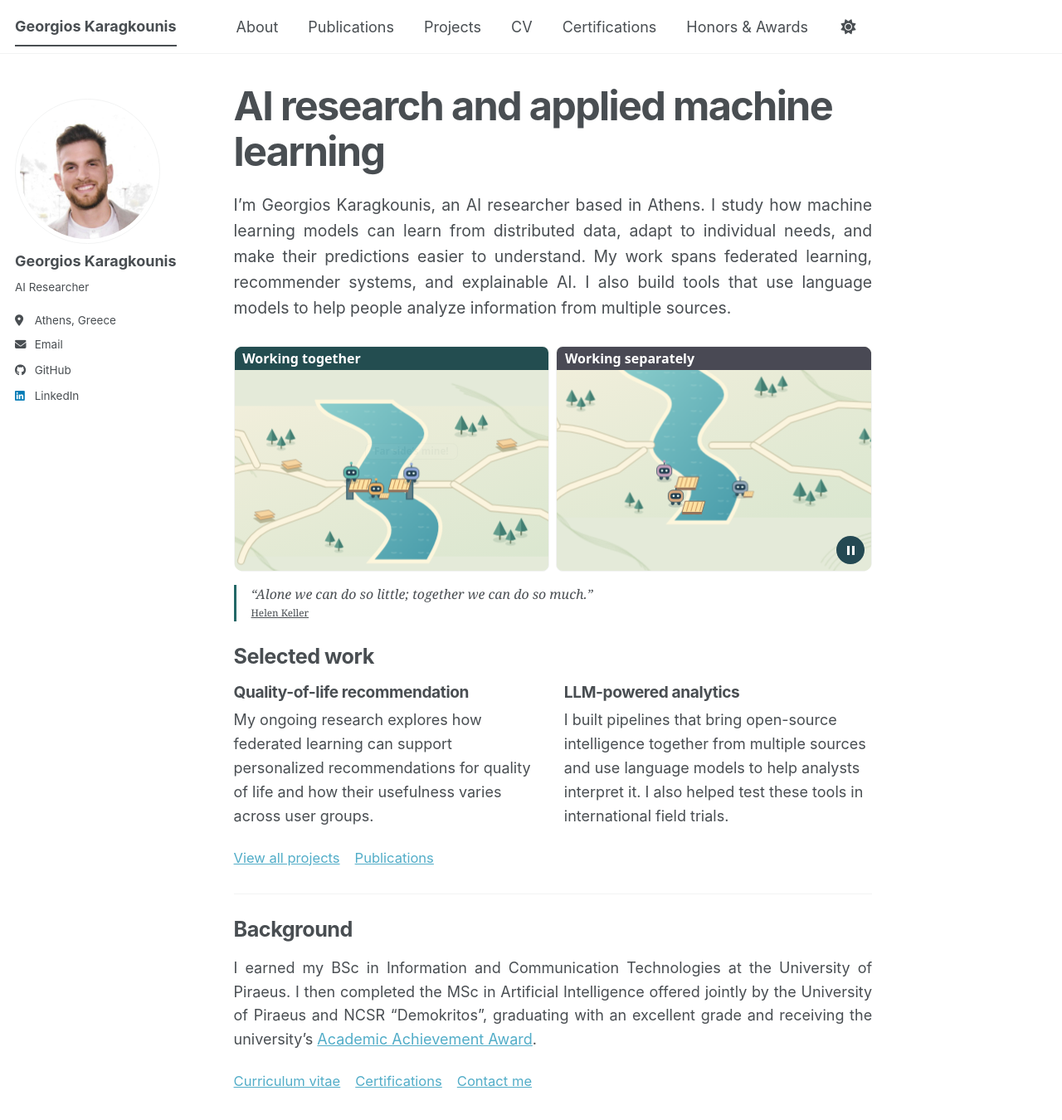
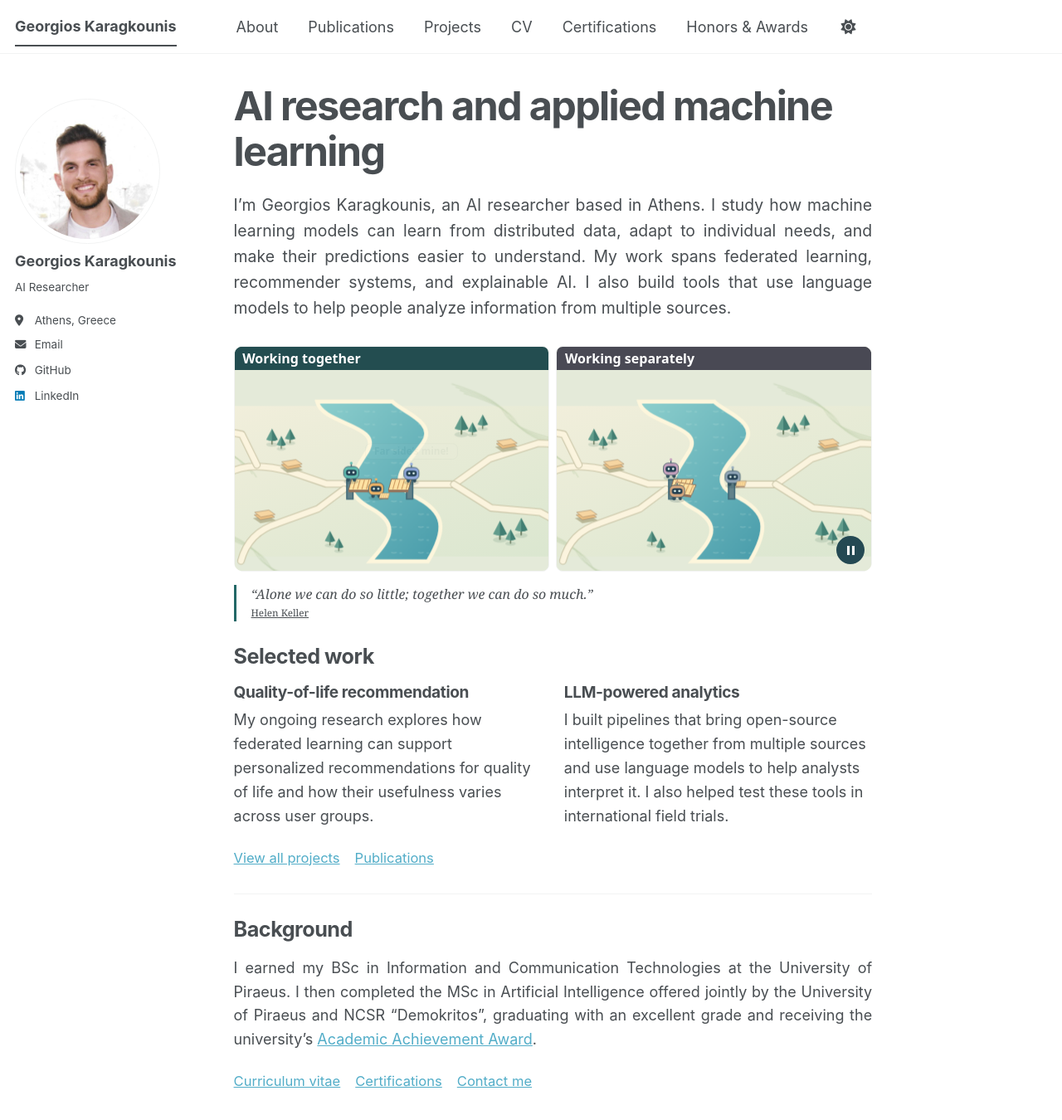
Before and after one commit to georgekaragounis/gkaragounis.github.io, a Jekyll site: the page built from _pages/about.md, in a window 1280 px wide and 1400 px high. Shown: the top 1350 px of the window at 83% size. Built offline with Jekyll 4.4.1, drawn with Linux system fonts in a browser that asks for light colours; a script bundle is joined from its source files by our own code; a style sheet for code colours, icons or effects is not loaded.

Commit message:
Compare both bridge teams at the same crossing and starting positions

```diff
--- a/_includes/agent-bridge.html
+++ b/_includes/agent-bridge.html
@@ -62,10 +62,12 @@
 </g>
 </defs>
 <use href="#bridge-terrain"/>
+<g id="bridge-site">
 <g transform="translate(267 139)"><path d="m-25 0 35-5 17 11-35 6Z" fill="#b9b797"/><path d="m-22-7 32-5 14 10-32 6Z" fill="#edc184" stroke="#987958"/><path d="m-21-13 32-5 14 10-32 6Z" fill="#f6d5a1" stroke="#987958"/></g>
 <g transform="translate(206 253)"><path d="m-25 0 35-5 17 11-35 6Z" fill="#b9b797"/><path d="m-22-7 32-5 14 10-32 6Z" fill="#edc184" stroke="#987958"/><path d="m-21-13 32-5 14 10-32 6Z" fill="#f6d5a1" stroke="#987958"/></g>
 <g transform="translate(753 92)"><path d="m-25 0 35-5 17 11-35 6Z" fill="#b9b797"/><path d="m-22-7 32-5 14 10-32 6Z" fill="#edc184" stroke="#987958"/><path d="m-21-13 32-5 14 10-32 6Z" fill="#f6d5a1" stroke="#987958"/></g>
 <g stroke="#416978" stroke-width="3" fill="#63828a"><path d="M393 166h14v44h-14Zm135 0h14v44h-14Z"/></g>
+</g>
 <g transform="translate(404 165)"><use class="bridge-part bridge-west" href="#span"/><g transform="translate(45)"><use class="bridge-part bridge-middle" href="#span"/></g><g transform="translate(90)"><use class="bridge-part bridge-east" href="#span"/></g></g>
 <g class="bridge-agent scout" color="#60bdb1"><use href="#agent"/><g class="bridge-cargo"><use href="#span" transform="translate(10 -7) scale(.46)"/></g><g class="bridge-speech" aria-hidden="true"><rect x="-90" y="-84" width="180" height="35" rx="11"/><path d="M-7-50 0-42 7-50"/><text x="0" y="-59" text-anchor="middle">I’ll start here!</text></g></g>
 <g class="bridge-agent maker" color="#f0b467"><use href="#agent"/><g class="bridge-cargo"><use href="#span" transform="translate(10 -7) scale(.46)"/></g><g class="bridge-speech" aria-hidden="true"><rect x="-103" y="17" width="206" height="35" rx="11"/><path d="M-7 18 0 9 7 18"/><text x="0" y="42" text-anchor="middle">I’ll join the two!</text></g></g>
@@ -75,17 +77,18 @@
 </section>
 <section class="bridge-panel" aria-label="Working separately">
 <h3>Working separately</h3>
-<svg viewBox="190 128 710 212" role="img" aria-label="Three agents build at different points along the banks. Their sections do not meet, and one falls into the water." xmlns="http://www.w3.org/2000/svg">
+<svg viewBox="140 0 710 292" role="img" aria-label="At the same crossing, two agents place sections at the near end and one at the far end. The middle remains open, and an agent falls through the gap." xmlns="http://www.w3.org/2000/svg">
 
 <use href="#bridge-terrain"/>
+<use href="#bridge-site"/>
 <g class="solo-build" aria-hidden="true">
-<g transform="translate(466 248)"><use class="bridge-part isolated-upper" href="#span"/></g>
-<g transform="translate(480 303)"><use class="bridge-part isolated-lower" href="#span"/></g>
-<g transform="translate(554 274)"><use class="bridge-part isolated-far" href="#span"/></g>
+<g transform="translate(404 165)"><use class="bridge-part isolated-upper" href="#span"/></g>
+<g transform="translate(410 172) rotate(8)"><use class="bridge-part isolated-lower" href="#span"/></g>
+<g transform="translate(494 165)"><use class="bridge-part isolated-far" href="#span"/></g>
 <g class="bridge-agent solo-upper" color="#c6a1bd"><g><use href="#agent"/><g class="bridge-cargo"><use href="#span" transform="translate(10 -7) scale(.46)"/></g></g></g>
 <g class="bridge-agent solo-lower" color="#d5a67e"><g><use href="#agent"/><g class="bridge-cargo"><use href="#span" transform="translate(10 -7) scale(.46)"/></g></g></g>
 <g class="bridge-agent solo-far" color="#94a9bb"><g class="tumble"><use href="#agent"/><g class="bridge-cargo"><use href="#span" transform="translate(10 -7) scale(.46)"/></g></g></g>
-<g transform="translate(539 302)"><g class="river-splash" fill="none" stroke="#f1fffe" stroke-width="3" stroke-linecap="round"><ellipse rx="19" ry="6"/><path d="m-11-4-6-9m17 8 1-13m11 12 6-9"/></g></g>
+<g transform="translate(474 187)"><g class="river-splash" fill="none" stroke="#f1fffe" stroke-width="3" stroke-linecap="round"><ellipse rx="19" ry="6"/><path d="m-11-4-6-9m17 8 1-13m11 12 6-9"/></g></g>
 </g>
 </svg>
 </section>
--- a/_sass/layout/_academic-profile.scss
+++ b/_sass/layout/_academic-profile.scss
@@ -161,26 +161,26 @@ html[data-theme="dark"] .page__content { --profile-accent: #8acec8; }
 .bridge-speech text {fill:#213e50;font:600 22px system-ui,sans-serif}
 @media(prefers-reduced-motion:reduce) {.bridge-map .bridge-speech {display:none}}
 
-.bridge-map .solo-upper {transform:translate(433px,251px);animation-name:solo-upper}
+.bridge-map .solo-upper {transform:translate(398px,159px);animation-name:solo-upper}
 .bridge-map .isolated-upper {animation-name:isolated-upper}
 .bridge-map .solo-upper .bridge-cargo {animation-name:solo-cargo-upper}
 @keyframes isolated-upper {0%,27%,100% {opacity:0} 29%,95% {opacity:1}}
 @keyframes solo-cargo-upper {0%,27%,100% {opacity:1} 29%,98% {opacity:0}}
-@keyframes solo-upper {0%,8%,100% {transform:translate(300px,233px)} 29%,83% {transform:translate(433px,251px)} }
+@keyframes solo-upper {0%,8%,100% {transform:translate(267px,139px)} 29%,83% {transform:translate(398px,159px)} }
 
-.bridge-map .solo-lower {transform:translate(459px,308px);animation-name:solo-lower}
+.bridge-map .solo-lower {transform:translate(412px,209px);animation-name:solo-lower}
 .bridge-map .isolated-lower {animation-name:isolated-lower}
 .bridge-map .solo-lower .bridge-cargo {animation-name:solo-cargo-lower}
 @keyframes isolated-lower {0%,41%,100% {opacity:0} 43%,95% {opacity:1}}
 @keyframes solo-cargo-lower {0%,41%,100% {opacity:1} 43%,98% {opacity:0}}
-@keyframes solo-lower {0%,8%,100% {transform:translate(287px,326px)} 43%,83% {transform:translate(459px,308px)} }
+@keyframes solo-lower {0%,8%,100% {transform:translate(206px,253px)} 43%,83% {transform:translate(412px,209px)} }
 
-.bridge-map .solo-far {transform:translate(604px,288px);animation-name:solo-far}
+.bridge-map .solo-far {transform:translate(537px,177px);animation-name:solo-far}
 .bridge-map .isolated-far {animation-name:isolated-far}
 .bridge-map .solo-far .bridge-cargo {animation-name:solo-cargo-far}
 @keyframes isolated-far {0%,48%,100% {opacity:0} 50%,95% {opacity:1}}
 @keyframes solo-cargo-far {0%,48%,100% {opacity:1} 50%,98% {opacity:0}}
-@keyframes solo-far {0%,8%,100% {transform:translate(817px,229px)} 50%,53% {transform:translate(604px,288px)} 61% {transform:translate(555px,288px)} 65%,70% {transform:translate(539px,302px)} 79% {transform:translate(574px,311px)} 86% {transform:translate(607px,308px)}}
+@keyframes solo-far {0%,8%,100% {transform:translate(753px,92px)} 50%,53% {transform:translate(537px,177px)} 61% {transform:translate(497px,177px)} 65%,70% {transform:translate(474px,187px)} 79% {transform:translate(503px,202px)} 86% {transform:translate(546px,198px)}}
 
 .bridge-map .tumble {animation:solo-tumble 12s infinite both}
 .bridge-map .river-splash {opacity:0;animation:solo-splash 12s infinite both}
```
